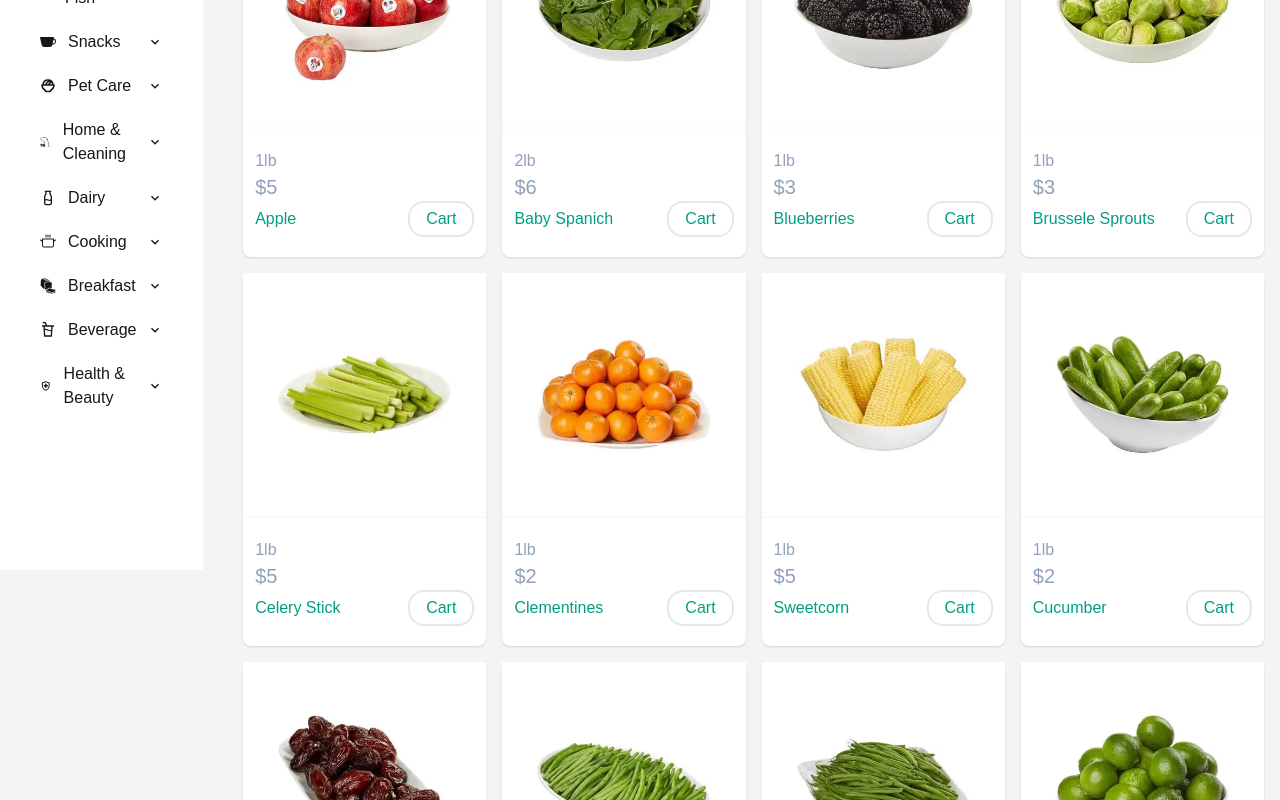
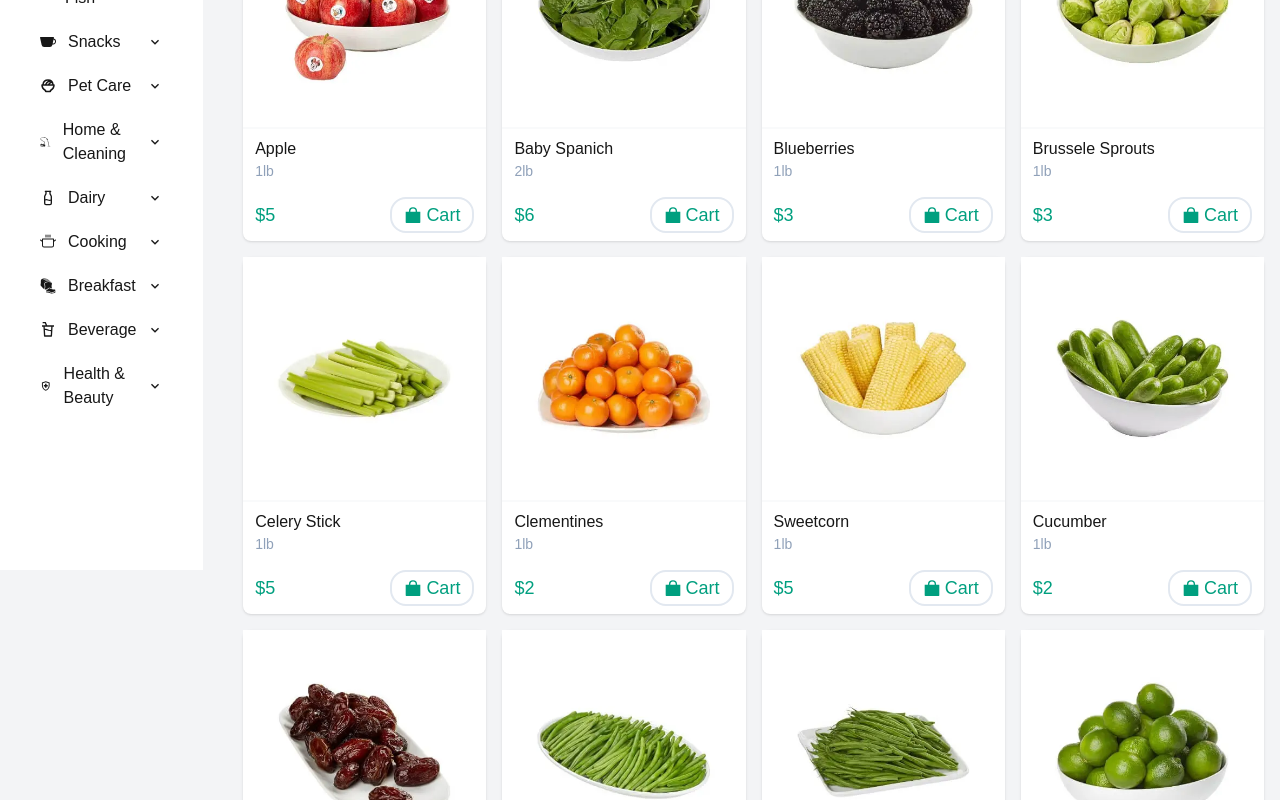
Before and after one commit to zaifpasha23422/pickbazar, a Next.js app: page / in a window 1280 px wide. Shown: the part 1260-2060 px from the top of the page. Built offline with nearby package versions, Linux system fonts and the light colour scheme.

Commit message:
add CartQuantity component and enhance ProductCard layout

```diff
--- a/src/components/Card.jsx
+++ b/src/components/Card.jsx
@@ -14,6 +14,7 @@ import { MdOutlineHealthAndSafety } from "react-icons/md";
 import { useState } from "react";
 import Image from "next/image";
 import Dailogue from "./Pop";
+import CartQuantity from "@/app/cart/page";
 
 export default function ProductCard() {
   const [fruit, setFruit] = useState(false);
@@ -27,6 +28,7 @@ export default function ProductCard() {
   const [beverage, setBeverage] = useState(false);
   const [beauty, setBeauty] = useState(false);
   const [selected,setSelected]=useState(null)
+  const [cart, setCart]=useState(false)
 
 
   return (
@@ -34,7 +36,7 @@ export default function ProductCard() {
       <div className="w-1/4 sticky bg-white h-[98%] top-20 pb-30 mt-0.5 hidden xl:block ">
         <ul className=" w-full p-10 space-y-5 pr-10 ">
           <li onClick={() => setFruit(!fruit)} className="flex flex-col gap-2">
-            <div className="flex items-center">
+            <div className="flex items-center cursor-pointer">
               <p className="flex items-center gap-3">
                 <TbAppleFilled />
                 Fruits & Vegetables
@@ -53,7 +55,7 @@ export default function ProductCard() {
             </ul>
           </li>
           <li onClick={() => setMeat(!meat)} className="flex flex-col gap-2">
-            <div className="flex items-center justify-between">
+            <div className="flex items-center justify-between cursor-pointer">
               <p className="flex items-center gap-3">
                 <TbMeat />
                 Meat and Fish
@@ -72,7 +74,7 @@ export default function ProductCard() {
             </ul>
           </li>
           <li onClick={() => setSnack(!snack)} className="flex flex-col gap-2">
-            <div className="flex items-center justify-between">
+            <div className="flex items-center justify-between cursor-pointer">
               <p className="flex items-center gap-3">
                 <BsFillCupFill />
                 Snacks
@@ -98,7 +100,7 @@ export default function ProductCard() {
             onClick={() => setPetcare(!petcare)}
             className="flex flex-col gap-2"
           >
-            <div className="flex items-center justify-between">
+            <div className="flex items-center justify-between cursor-pointer">
               <p className="flex items-center gap-3">
                 <PiBowlFoodBold />
                 Pet Care
@@ -118,7 +120,7 @@ export default function ProductCard() {
             </ul>
           </li>
           <li onClick={() => setClean(!clean)} className="flex flex-col gap-2">
-            <div className="flex items-center justify-between">
+            <div className="flex items-center justify-between cursor-pointer">
               <p className="flex items-center gap-3">
                 <GiVacuumCleaner />
                 Home & Cleaning
@@ -138,7 +140,7 @@ export default function ProductCard() {
             </ul>
           </li>
           <li onClick={() => setDairy(!dairy)} className="flex flex-col gap-2">
-            <div className="flex items-center justify-between">
+            <div className="flex items-center justify-between cursor-pointer">
               <p className="flex items-center gap-3">
                 <LuMilk />
                 Dairy
@@ -159,7 +161,7 @@ export default function ProductCard() {
             </ul>
           </li>
           <li onClick={() => setCook(!cook)} className="flex flex-col gap-2">
-            <div className="flex items-center justify-between">
+            <div className="flex items-center justify-between cursor-pointer">
               <p className="flex items-center gap-3">
                 <PiCookingPot />
                 Cooking
@@ -183,7 +185,7 @@ export default function ProductCard() {
             onClick={() => setBreakfast(!breakfast)}
             className="flex flex-col gap-2"
           >
-            <div className="flex items-center justify-between">
+            <div className="flex items-center justify-between cursor-pointer">
               <p className="flex items-center gap-3">
                 <GiSlicedBread />
                 Breakfast
@@ -207,7 +209,7 @@ export default function ProductCard() {
             onClick={() => setBeverage(!beverage)}
             className="flex flex-col gap-2"
           >
-            <div className="flex items-center justify-between">
+            <div className="flex items-center justify-between cursor-pointer">
               <p className="flex items-center gap-3">
                 <RiDrinks2Line />
                 Beverage
@@ -232,8 +234,8 @@ export default function ProductCard() {
             onClick={() => setBeauty(!beauty)}
             className="flex flex-col gap-2"
           >
-            <div className="flex items-center justify-between">
-              <p className="flex items-center gap-3">
+            <div className="flex items-center justify-between cursor-pointer">
+              <p className="flex items-center gap-3 ">
                 <MdOutlineHealthAndSafety />
                 Health & Beauty
               </p>
@@ -242,7 +244,7 @@ export default function ProductCard() {
               </p>
             </div>
             <ul
-              className={`flex flex-col gap-2 pl-7 pt-2 ${
+              className={`flex flex-col gap-2 pl-7 pt-2  ${
                 beauty ? "block" : "hidden"
               }`}
             >
@@ -260,24 +262,28 @@ export default function ProductCard() {
         className="grid sm:grid-cols-2 lg:grid-cols-3 xl:grid-cols-4 gap-4 pt-8 p-4 mb-10 bg-gray-100 ">
           {data.map((item) => {
             return (
-              <div onClick={()=>setSelected(item)}
-               key={item.id} className=" shadow rounded-lg bg-white " >
-                <div className="border-b-2 border-gray-50">
+              <div
+               key={item.id} className="shadow rounded-lg bg-white" >
+                <div onClick={()=>setSelected(item)}
+                className="border-b-2 border-gray-50 cursor-pointer">
                   <Image
                   src={item.Image}
                   alt="List"
-                  height={500}
+                  height={400}
                   width={500}
                   />
                 </div>
-                <div className="flex flex-col px-3 py-5">
-                  <h1 className="text-slate-400 ">{item.quantity}</h1>
-                  <h2 className="text-xl text-slate-400">{item.price}</h2>
-                  <div className="flex justify-between items-center text-[#009F7F]">
-                    {item.title}
-                    <button className="border-2 border-slate-200 text-[#009F7F] px-4 py-1 rounded-2xl">
+                <div className="flex flex-col gap-4 px-3 py-2">
+                  <div>
+                  <h1 className=" ">{item.title}</h1>
+                  <h2 className="text-sm text-slate-400">{item.quantity}</h2>
+                  </div>
+                  <div className="flex justify-between items-center text-lg text-[#009F7F]">
+                    {item.price}
+                    {/* <button className="border-2 border-slate-200 text-[#009F7F] px-4 py-1 rounded-2xl hover:bg-[#009F7F] hover:text-white">
                       Cart
-                    </button>
+                    </button> */}
+                    <CartQuantity />
                   </div>
                 </div>
               </div>
```
